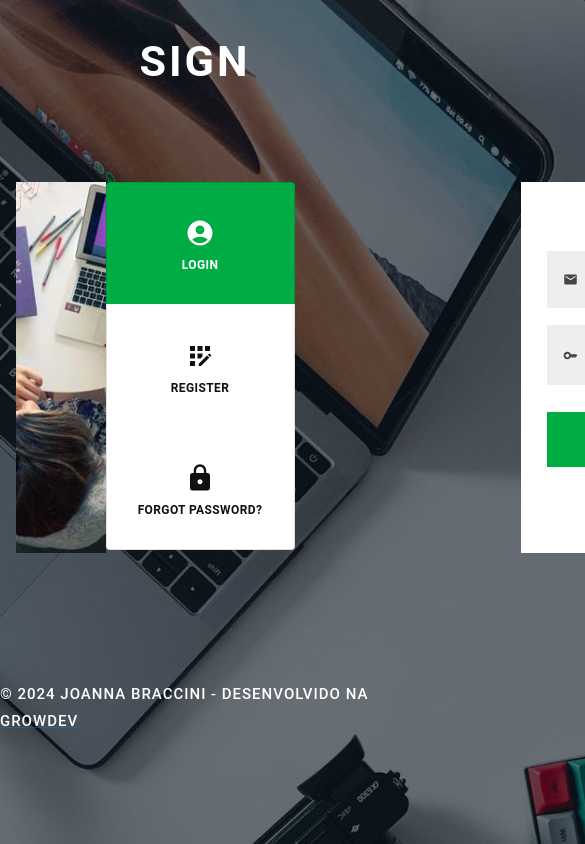
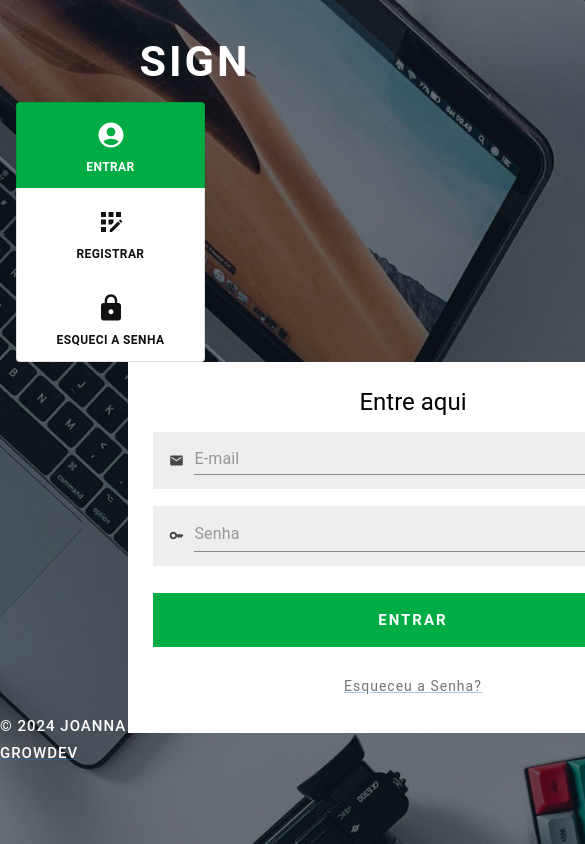
Before and after one commit to JoannaBraccini/GROWDEV-Bloco_3, a React (Vite) app in the folder SignUpMUIredux/: page / in a window 390 px wide. Shown: the top 844 px of the page, 585 px wide, since content can reach past the window. Built offline with nearby package versions, Linux system fonts and the light colour scheme.

Commit message:
responsivo?

```diff
--- a/SignUpMUIredux/src/components/Footer/index.tsx
+++ b/SignUpMUIredux/src/components/Footer/index.tsx
@@ -2,7 +2,7 @@ import { Box, Typography, Link } from "@mui/material";
 
 export function Footer() {
   return (
-    <Box display={"flex"} justifyContent={"center"}>
+    <Box display="flex" justifyContent="center" alignItems="center">
       <Typography
         variant="button"
         sx={{
@@ -10,7 +10,7 @@ export function Footer() {
           fontSize: "15px",
           letterSpacing: "1px",
           lineHeight: 1.8,
-          marginTop: "3rem",
+          marginTop: { xs: "90%", sm: "50%", md: "20%", lg: "3rem" },
         }}
       >
         © 2024 Joanna Braccini - Desenvolvido na{" "}
--- a/SignUpMUIredux/src/components/LeftContainer/index.tsx
+++ b/SignUpMUIredux/src/components/LeftContainer/index.tsx
@@ -30,6 +30,7 @@ export function LeftContainer({ onMethodChange }: LeftContainerProps) {
   return (
     <>
       <Box
+        display={{ xs: "none", md: "block" }}
         sx={{
           background: `url(${img}) no-repeat center`,
           backgroundSize: "cover",
@@ -50,7 +51,7 @@ export function LeftContainer({ onMethodChange }: LeftContainerProps) {
             flexDirection: "column",
             justifyContent: "center",
             fontSize: "17px",
-            padding: "28px 20px",
+            padding: { xs: "10px", md: "28px 20px" },
             position: "relative",
             width: "189px",
             zIndex: 100,
@@ -75,7 +76,7 @@ export function LeftContainer({ onMethodChange }: LeftContainerProps) {
             }}
           />
           <Typography variant="caption" sx={{ fontWeight: "bold" }}>
-            Login
+            Entrar
           </Typography>
         </ToggleButton>
         <ToggleButton value="register" aria-label="Registrar">
@@ -86,7 +87,7 @@ export function LeftContainer({ onMethodChange }: LeftContainerProps) {
             }}
           />
           <Typography variant="caption" sx={{ fontWeight: "bold" }}>
-            Register
+            Registrar
           </Typography>
         </ToggleButton>
         <ToggleButton value="forgot" aria-label="Esqueci a Senha">
@@ -97,7 +98,7 @@ export function LeftContainer({ onMethodChange }: LeftContainerProps) {
             }}
           />
           <Typography variant="caption" sx={{ fontWeight: "bold" }}>
-            Forgot Password?
+            Esqueci a Senha
           </Typography>
         </ToggleButton>
       </ToggleButtonGroup>
--- a/SignUpMUIredux/src/components/RightContainer/index.tsx
+++ b/SignUpMUIredux/src/components/RightContainer/index.tsx
@@ -10,7 +10,7 @@ export function RightContainer({ method }: RightContainerProps) {
     <Box
       sx={{
         position: "relative",
-        right: "25%",
+        right: { xs: "57%", sm: "35%", md: "25%" },
         zIndex: 100,
         cursor: "pointer",
         fontSize: "17px",
--- a/SignUpMUIredux/src/configs/layouts/DefaultLayout.tsx
+++ b/SignUpMUIredux/src/configs/layouts/DefaultLayout.tsx
@@ -11,15 +11,17 @@ export function DefaultLayout({ children }: DefaultLayoutProps) {
       sx={{
         display: "flex",
         flexDirection: "column",
+        alignItems: "center",
         height: "100vh",
       }}
     >
       <Header />
       <Container
         sx={{
-          margin: "5rem auto",
+          margin: { xs: "0", sm: "3rem auto", lg: "5rem auto" },
           maxWidth: "1067px",
           display: "flex",
+          flexDirection: { xs: "column", sm: "row" },
         }}
       >
         {children}
```
